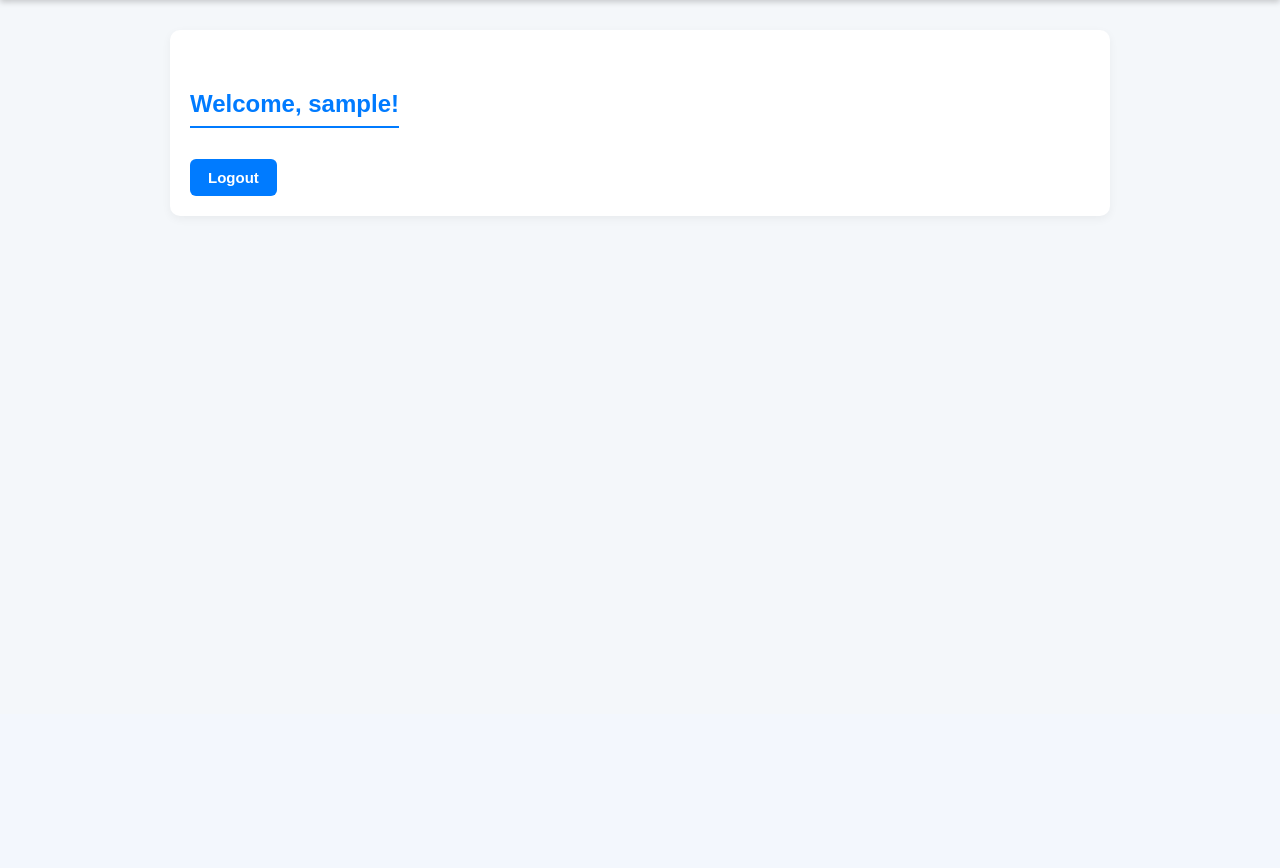
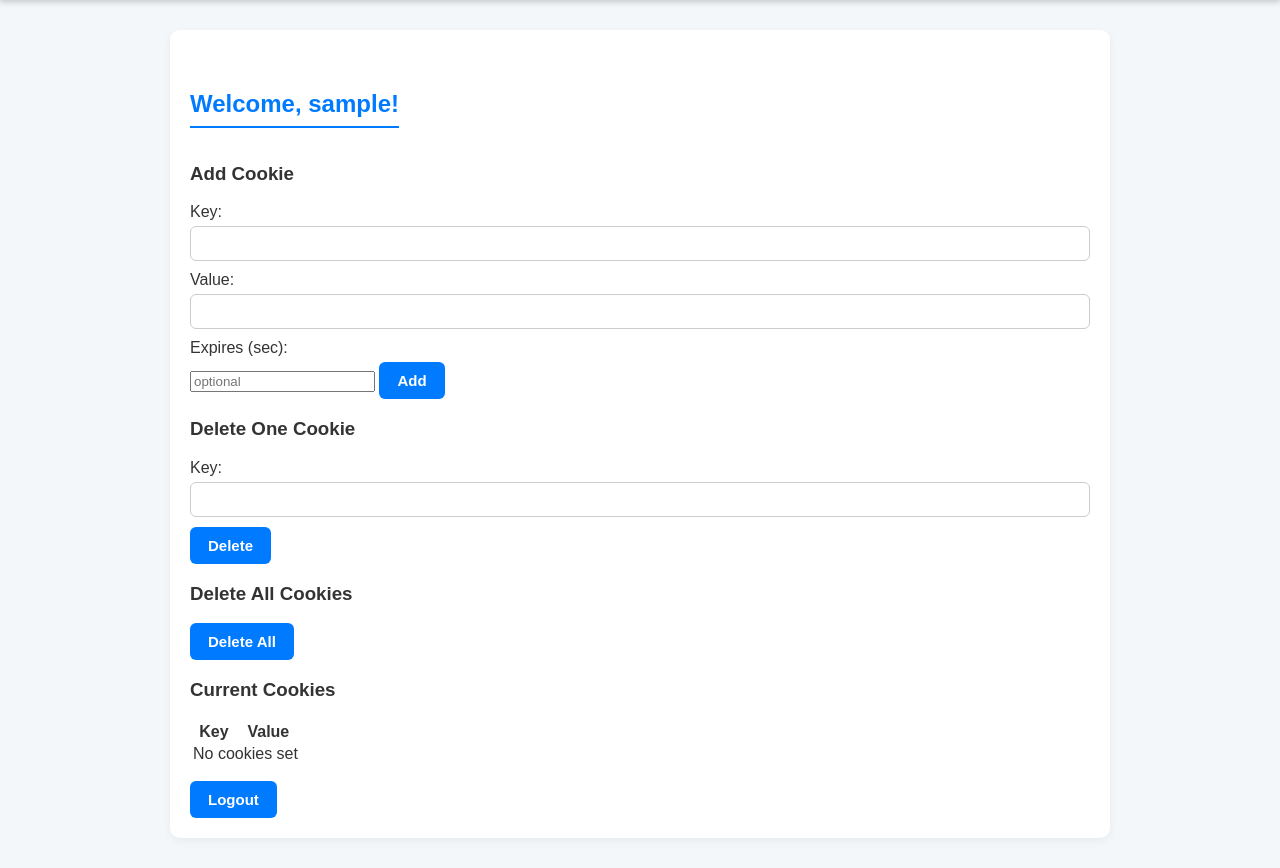
Before and after one commit to yablonovskydima/flask-app-lab, a Flask app: page /auth/profile in a window 1280 px wide. Shown: the part 86-954 px from the top of the page. Before the commit the page ends 282 px from the top, so only its background shows below. Run offline with Flask 3, Linux system fonts and the light colour scheme; the visitor is signed in with stand-in values (Sample User, id 1).

Commit message:
Added cookies table

```diff
--- a/app/auth/templates/auth/profile.html
+++ b/app/auth/templates/auth/profile.html
@@ -1,7 +1,53 @@
 {% extends "base.html" %}
 {% block content %}
-<h2>Welcome, {{ user }}!</h2>
-<form method="GET" action="{{ url_for('auth.logout') }}">
-    <button type="submit">Logout</button>
+<h2>Welcome, {{ username }}!</h2>
+
+{% with messages = get_flashed_messages(with_categories=true) %}
+  {% if messages %}
+    {% for category, message in messages %}
+      <div class="flash {{ category }}">{{ message }}</div>
+    {% endfor %}
+  {% endif %}
+{% endwith %}
+
+<h3>Add Cookie</h3>
+<form method="POST" action="{{ url_for('auth.profile') }}">
+  <input type="hidden" name="action" value="add">
+  <label>Key:</label>
+  <input type="text" name="key" required>
+  <label>Value:</label>
+  <input type="text" name="value" required>
+  <label>Expires (sec):</label>
+  <input type="number" name="expires" placeholder="optional">
+  <button type="submit">Add</button>
 </form>
+
+<h3>Delete One Cookie</h3>
+<form method="POST" action="{{ url_for('auth.profile') }}">
+  <input type="hidden" name="action" value="delete_one">
+  <label>Key:</label>
+  <input type="text" name="key" required>
+  <button type="submit">Delete</button>
+</form>
+
+<h3>Delete All Cookies</h3>
+<form method="POST" action="{{ url_for('auth.profile') }}">
+  <input type="hidden" name="action" value="delete_all">
+  <button type="submit">Delete All</button>
+</form>
+
+<h3>Current Cookies</h3>
+<table>
+  <tr><th>Key</th><th>Value</th></tr>
+  {% for key, value in cookies %}
+    <tr><td>{{ key }}</td><td>{{ value }}</td></tr>
+  {% else %}
+    <tr><td colspan="2">No cookies set</td></tr>
+  {% endfor %}
+</table>
+
+<form method="POST" action="{{ url_for('auth.logout') }}">
+  <button type="submit">Logout</button>
+</form>
+
 {% endblock %}
--- a/app/auth/views.py
+++ b/app/auth/views.py
@@ -1,4 +1,4 @@
-from flask import Blueprint, render_template, request, redirect, url_for, flash, session
+from flask import Blueprint, render_template, request, redirect, url_for, session, flash, make_response
 
 auth_bp = Blueprint("auth", __name__, template_folder="templates")
 
@@ -13,7 +13,7 @@ def login():
         password = request.form.get("password")
 
         if username == VALID_USERNAME and password == VALID_PASSWORD:
-            session["user"] = username
+            session["username"] = username
             flash("Login successful!", "success")
             return redirect(url_for("auth.profile"))
         else:
@@ -23,17 +23,55 @@ def login():
     return render_template("auth/login.html")
 
 
-@auth_bp.route("/profile")
+@auth_bp.route("/profile", methods=["GET", "POST"])
 def profile():
-    user = session.get("user")
-    if not user:
-        flash("Please login to view your profile", "warning")
+    if "username" not in session:
+        flash("Please log in first!", "error")
         return redirect(url_for("auth.login"))
-    return render_template("auth/profile.html", user=user)
+
+    username = session["username"]
+
+    if request.method == "POST":
+        action = request.form.get("action")
+        resp = make_response(redirect(url_for("auth.profile")))
+
+        if action == "add":
+            key = request.form.get("key")
+            value = request.form.get("value")
+            expires_raw = request.form.get("expires", "").strip()
+            expires = int(expires_raw) if expires_raw.isdigit() else None
+
+            if key and value:
+                if expires:
+                    resp.set_cookie(key, value, max_age=expires)
+                else:
+                    resp.set_cookie(key, value)
+                flash(f"Cookie '{key}' added successfully!", "success")
+            else:
+                flash("Please provide both key and value!", "error")
+
+        elif action == "delete_one":
+            key = request.form.get("key")
+            if key:
+                resp.delete_cookie(key)
+                flash(f"Cookie '{key}' deleted successfully!", "success")
+            else:
+                flash("Please provide a cookie key to delete!", "error")
+
+        elif action == "delete_all":
+            for key in request.cookies.keys():
+                resp.delete_cookie(key)
+            flash("All cookies deleted successfully!", "success")
+
+        return resp
+
+    cookies = request.cookies.items()
+    return render_template("auth/profile.html", username=username, cookies=cookies)
 
 
-@auth_bp.route("/logout")
+
+@auth_bp.route("/logout", methods=["POST"])
 def logout():
-    session.pop("user", None)
-    flash("You logged out", "info")
+    session.pop("username", None)
+    flash("You have been logged out!", "info")
     return redirect(url_for("auth.login"))
```
